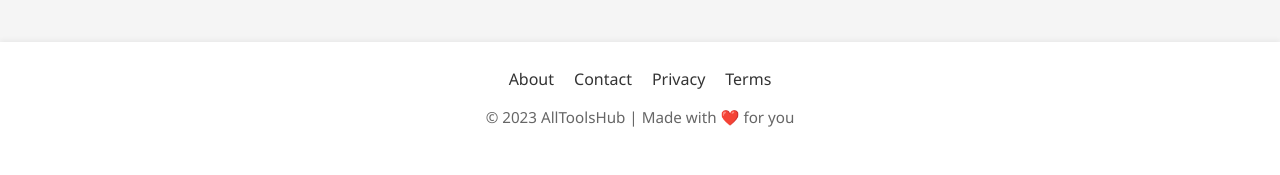
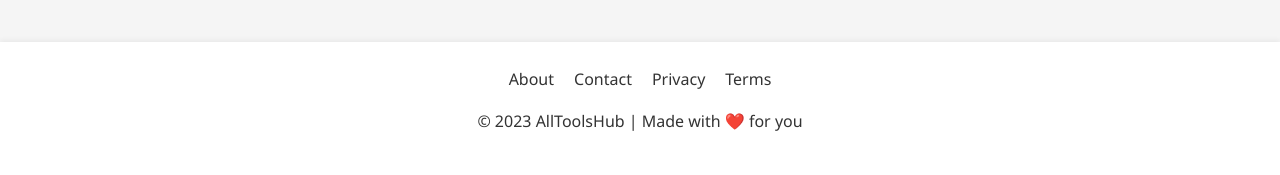
Before and after one commit to hustlepn/AllTools.Hub, a Flask app: page /blog in a window 1280 px wide. Shown: the part 2510-2685 px from the top of the page. Before the commit the page ends 2637 px from the top, so only its background shows below. Run offline with Flask 3, Linux system fonts and the light colour scheme.

Commit message:
Update base.html

```diff
--- a/templates/base.html
+++ b/templates/base.html
@@ -27,16 +27,14 @@
   </main>
 
   <footer>
-  <div class="container">
-    <div class="footer-content">
-      <div class="footer-links">
-        <a href="/about">About</a>
-        <a href="/contact">Contact</a>
-        <a href="/privacy">Privacy</a>
-        <a href="/terms">Terms</a>
-      </div>
-      <p class="footer-copyright">© 2023 AllToolsHub | Made with ❤️ for you</p>
+  <div class="footer-center">
+    <div class="footer-links">
+      <a href="/about">About</a>
+      <a href="/contact">Contact</a>
+      <a href="/privacy">Privacy</a>
+      <a href="/terms">Terms</a>
     </div>
+                   <p>© 2023 AllToolsHub | Made with ❤️ for you</p>
   </div>
 </footer>
 
```
